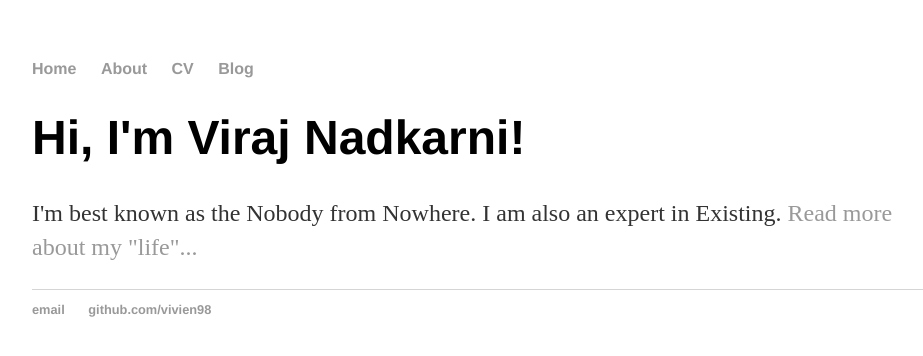
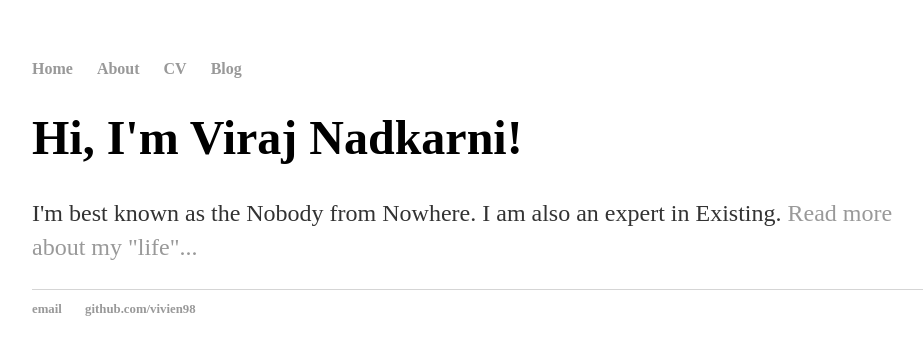
Before and after one commit to vivien98/vivien98.github.io, a Jekyll site: the page built from index.html, in a window 1280 px wide. Shown: the top 356 px of the page, without its empty margins (160-1083 px from the left). Built offline with Jekyll 4.4.1, drawn with Linux system fonts in a browser that asks for light colours.

Commit message:
jekyll test

```diff
--- a/css/main.css
+++ b/css/main.css
@@ -3,7 +3,7 @@ body {
     width: 70%;
 }
 nav ul, footer ul {
-    font-family:'Helvetica', 'Arial', 'Sans-Serif';
+    font-family:'cmr';
     padding: 0px;
     list-style: none;
     font-weight: bold;
@@ -21,7 +21,7 @@ a:hover {
 }
 h1 {
     font-size: 3em;
-    font-family:'Helvetica', 'Arial', 'Sans-Serif';
+    font-family:'cmr';
 }
 p {
     font-size: 1.5em;
```
